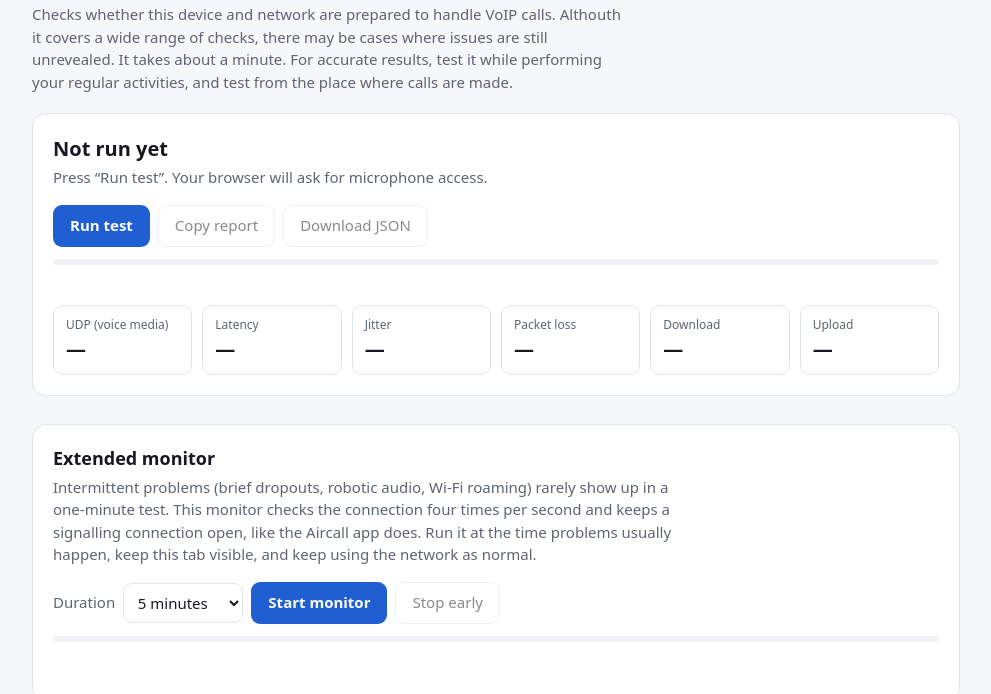
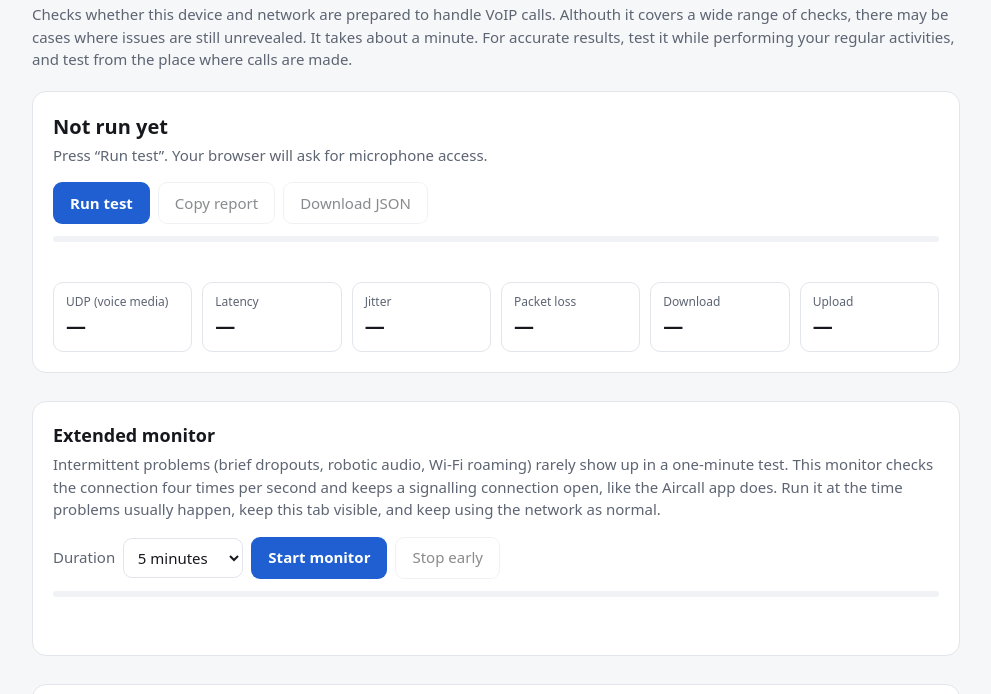
Before and after one commit to soaresbx/networktest, a plain HTML site: page index.html in a window 1280 px wide. Shown: the part 74-768 px from the top of the page, without its empty margins (144-1135 px from the left). Drawn offline with Linux system fonts and the light colour scheme; a web font is replaced by a local one.

Commit message:
Update index.html

```diff
--- a/index.html
+++ b/index.html
@@ -38,7 +38,7 @@
   main { max-width:960px; margin:0 auto; padding:32px 16px 64px; }
   h1 { font-size:26px; margin:0 0 6px; letter-spacing:-.01em; }
   h2 { font-size:16px; margin:28px 0 10px; }
-  .lede { color:var(--muted); margin:0 0 20px; max-width:70ch; }
+  .lede { color:var(--muted); margin:0 0 20px; }
   .card { background:var(--surface); border:1px solid var(--border); border-radius:14px; padding:20px; }
   .verdict-title { font-size:20px; font-weight:650; }
   .verdict-sub { color:var(--muted); margin-top:2px; }
@@ -83,7 +83,7 @@
   td.st-pass { color:var(--pass); } td.st-fail { color:var(--fail); } td.st-warn { color:var(--warn); }
   .monitor { margin-top:28px; }
   .card-title { font-size:18px; margin:0 0 4px; }
-  .muted { color:var(--muted); margin:0; max-width:75ch; }
+  .muted { color:var(--muted); margin:0; }
   select { font:inherit; padding:.5rem .6rem; border-radius:9px; border:1px solid var(--border); background:var(--surface); color:var(--text); }
   label.inline { display:flex; align-items:center; gap:8px; color:var(--muted); }
   #mon-chart { display:block; width:100%; height:180px; margin-top:12px; }
```
